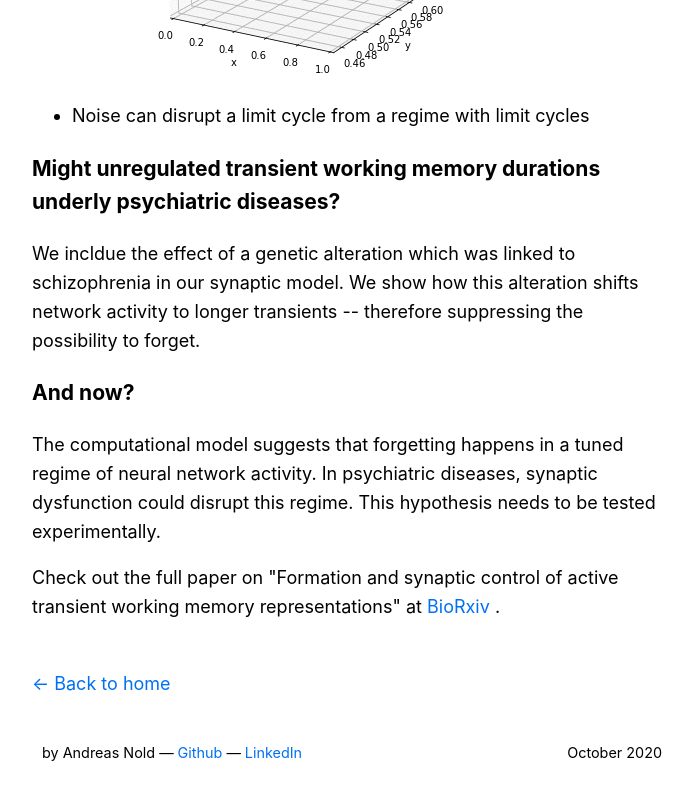
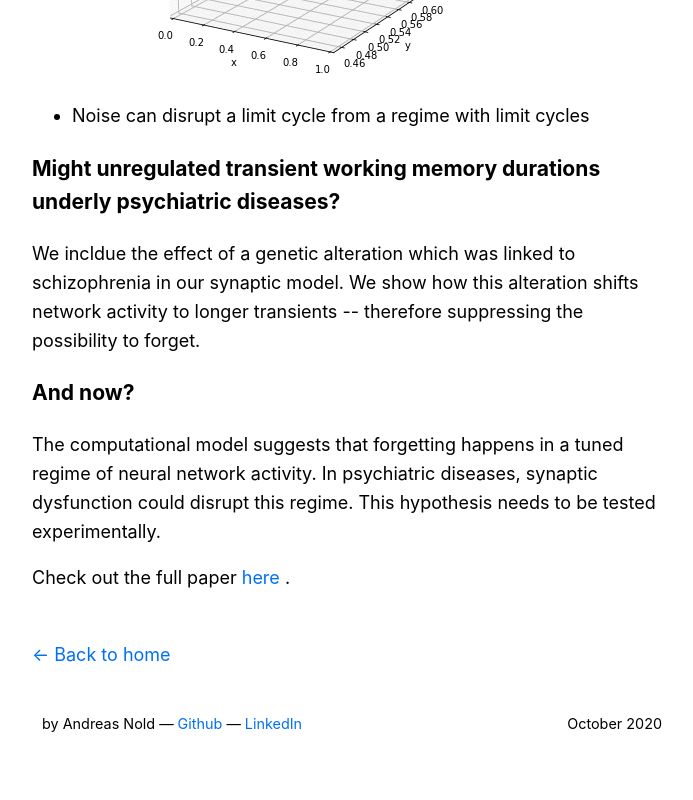
Before and after one commit to NoldAndreas/nextjs-netlify-blog-template, a Next.js app: page /Project_PRG1 in a window 1280 px wide. Shown: the part 1946-2746 px from the top of the page, without its empty margins (288-981 px from the left). Built offline with nearby package versions, Linux system fonts and the light colour scheme.

Commit message:
added tooltip

```diff
--- a/package.json
+++ b/package.json
@@ -23,6 +23,8 @@
     "react-bootstrap": "^1.3.0",
     "react-dom": "16.13.1",
     "react-redux": "^7.2.1",
+    "react-tooltip": "^4.2.10",
+    "react-tooltip-lite": "^1.12.0",
     "redux": "^4.0.5",
     "remark": "^12.0.1",
     "remark-html": "^13.0.1",
--- a/pages/Project_PRG1.js
+++ b/pages/Project_PRG1.js
@@ -2,6 +2,9 @@ import React, {useState,useEffect} from 'react'
 import * as d3 from 'd3'
 import Layout from "../components/layout"
 import Graph1 from "../components/Graph1"
+//import Tooltip from 'react-tooltip-lite'
+import ReactTooltip from 'react-tooltip'
+import utilStyles from '../styles/utils.module.css'
 
 
 export default function Project_PRG1() {
@@ -17,7 +20,7 @@ export default function Project_PRG1() {
 
     <h3>Representation of items in the brain </h3>
 
-    One <a href="https://science.sciencemag.org/content/319/5869/1543">idea </a> is that working memory items are represented in the brain as recurrent population spikes.
+    One <span data-tip="Mongillo, Tsodyks: 'Synaptic Theory of Working Memory', Science (2008)"> <a href="https://science.sciencemag.org/content/319/5869/1543">idea </a> </span> is that working memory items are represented in the brain as recurrent population spikes.
     As the background activity increases, a neural network traverses different states.
     <Graph1
       width={400}
@@ -50,10 +53,13 @@ export default function Project_PRG1() {
     disrupt this regime. This hypothesis needs to be tested experimentally.
 
     <p>
-    Check out the full paper on "Formation and synaptic control of active transient working memory representations" at <a href={"https://www.biorxiv.org/content/10.1101/2020.08.30.273995v1"}> BioRxiv </a>.
+    Check out the full paper
+    <span data-tip="Becker et al., 'Formation and synaptic control of active transient working memory representations', BioRxiv">
+    <a href={"https://www.biorxiv.org/content/10.1101/2020.08.30.273995v1"}> here </a>
+    </span>.
     </p>
 
-
+    <ReactTooltip className={utilStyles.tooltip}/>
     </Layout>
     )
 }
--- a/styles/utils.module.css
+++ b/styles/utils.module.css
@@ -55,3 +55,9 @@
   width: 8rem;
   height: 8rem;
 }
+
+.tooltip {
+  width: 350px;
+  background-color: #d5f4e6;
+  color: 'blue';
+}
```
Also changed, not shown: 1 other file (tests, documents, lock files or other folders).
